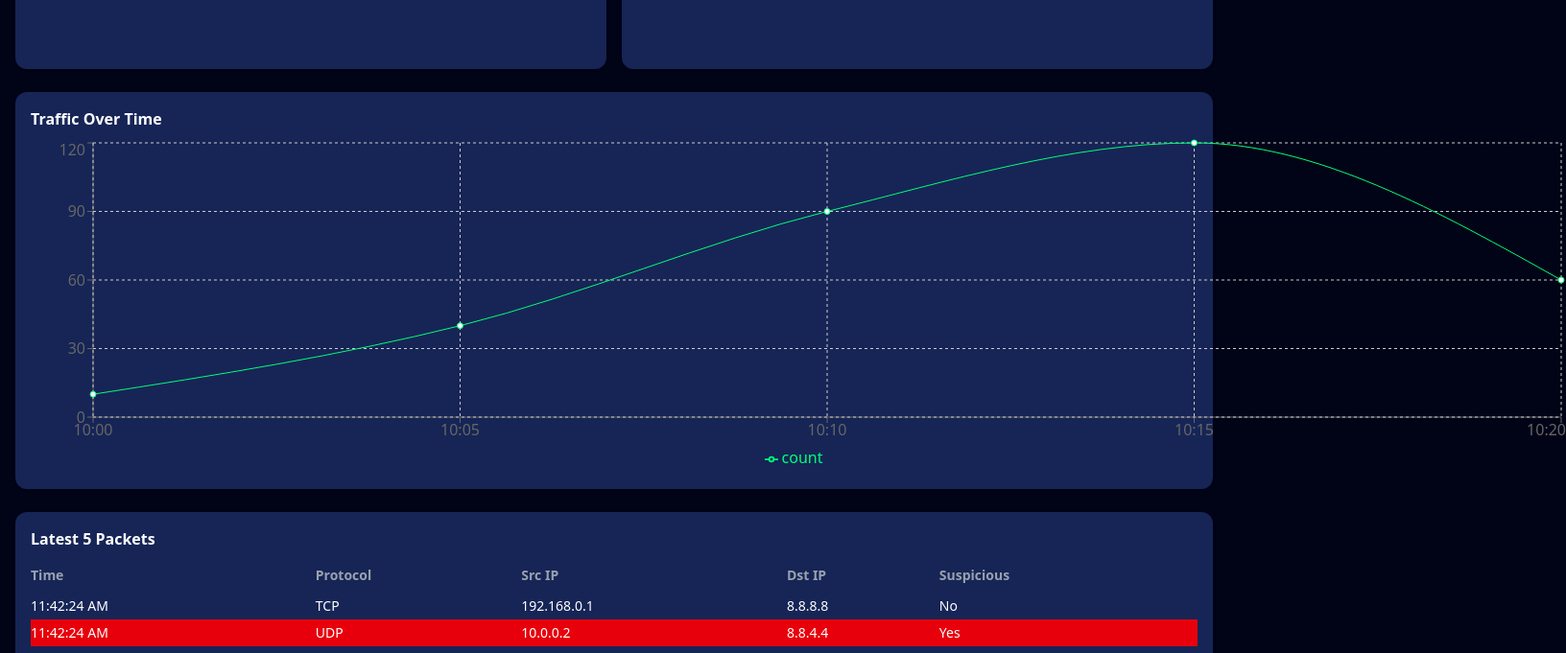
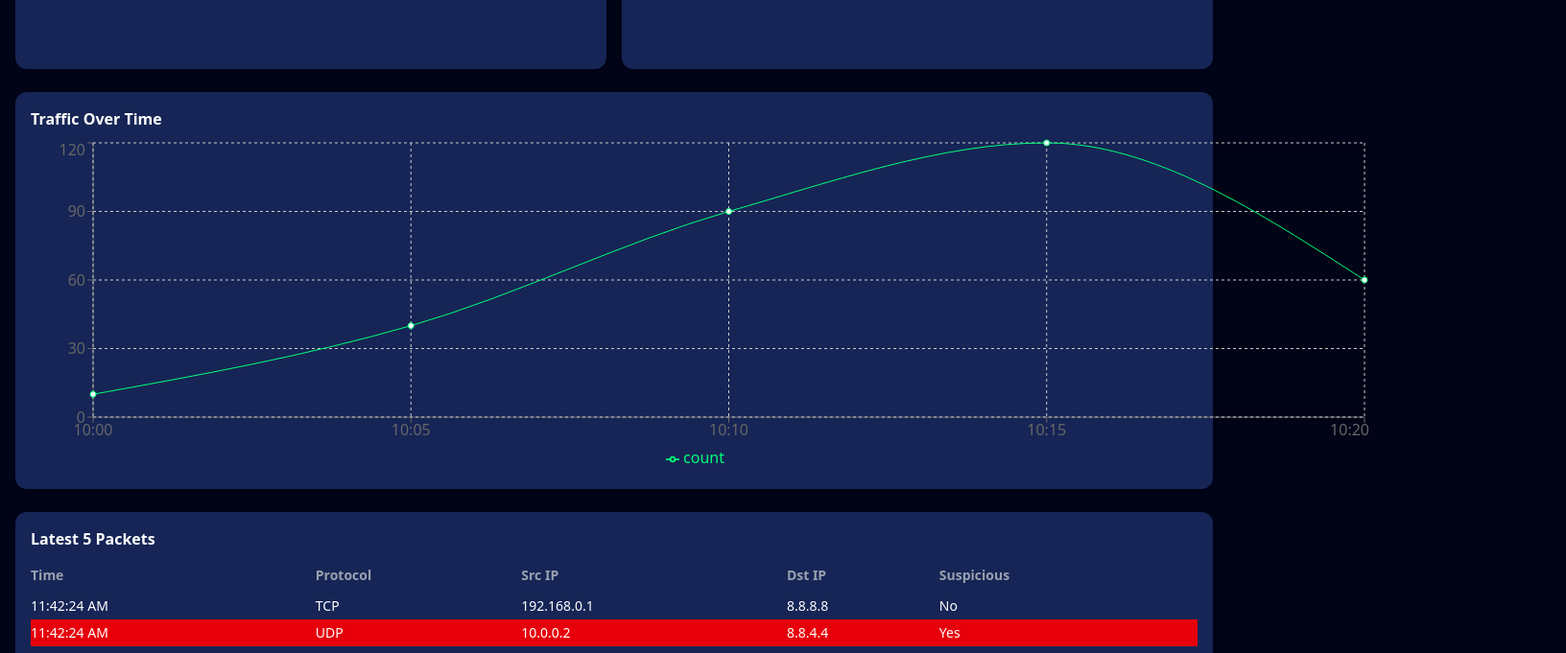
Before and after one commit to Sayanduary/CySecure_1.0, a React (Vite) app in the folder Frontend/: page /dashboard in a window 1280 px wide. Shown: the part 746-1427 px from the top of the page at 96% size, 1632 px wide, since content can reach past the window. Built offline with nearby package versions, Linux system fonts and the light colour scheme.

Commit message:
Changed width of line chart

```diff
--- a/Frontend/package.json
+++ b/Frontend/package.json
@@ -12,6 +12,7 @@
   "dependencies": {
     "@tailwindcss/vite": "^4.1.4",
     "axios": "^1.8.4",
+    "install": "^0.13.0",
     "react": "^19.0.0",
     "react-dom": "^19.0.0",
     "react-router-dom": "^7.5.0",
--- a/Frontend/src/components/pages/Dashboard.jsx
+++ b/Frontend/src/components/pages/Dashboard.jsx
@@ -85,7 +85,7 @@ export default function Dashboard() {
       {/* Line Chart - Traffic Over Time */}
       <div className="bg-blue-950 p-4 rounded-xl shadow mb-6 ">
         <h3 className="font-semibold text-white mb-2">Traffic Over Time</h3>
-        <LineChart width={1600} height={350} data={stats.trafficHistory}>
+        <LineChart width={1395} height={350} data={stats.trafficHistory}>
           <XAxis dataKey="time" />
           <YAxis />
           <CartesianGrid strokeDasharray="3 3" />
```
Also changed, not shown: 1 other file (tests, documents, lock files or other folders).
